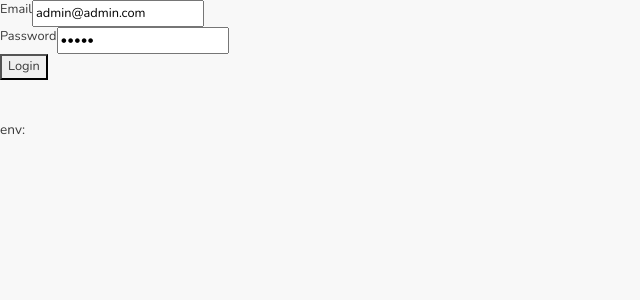
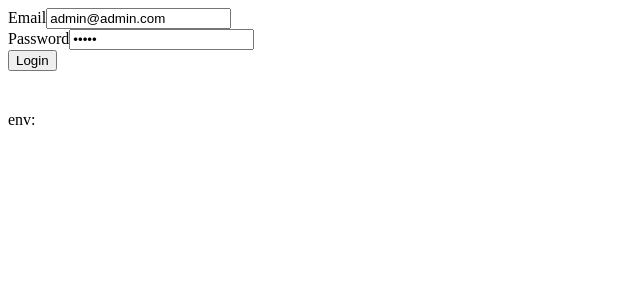
Before and after one commit to JojoBuskila/heroku-test, a React (Create React App) app: page / in a window 1280 px wide. Shown: the top 300 px of the page, without its empty margins (0-640 px from the left). Built offline with nearby package versions, Linux system fonts and the light colour scheme.

Commit message:
update progress

```diff
--- a/src/AppRenderer.js
+++ b/src/AppRenderer.js
@@ -1,19 +1,15 @@
 import React, { Suspense } from 'react';
 import ReactDOM from 'react-dom';
-import { Provider } from 'react-redux';
-import { configureStore } from './redux/store';
+// import { Provider } from 'react-redux';
+// import { configureStore } from './redux/store';
 import reportWebVitals from './reportWebVitals';
 
-const App = React.lazy(() => import(/* webpackChunkName: "App" */ './App'));
+// const App = React.lazy(() => import(/* webpackChunkName: "App" */ './App'));
+// const App = import('./App');
+import App from './App';
 
 const Main = () => {
-  return (
-    <Provider store={configureStore()}>
-      <Suspense fallback={<div className="loading" />}>
-        <App />
-      </Suspense>
-    </Provider>
-  );
+  return <App />;
 };
 
 ReactDOM.render(<Main />, document.getElementById('root'));
--- a/src/index.js
+++ b/src/index.js
@@ -1,25 +1,24 @@
-/* eslint-disable global-require */
-import './assets/css/vendor/bootstrap.min.css';
-import './assets/css/vendor/bootstrap.rtl.only.min.css';
-import 'react-circular-progressbar/dist/styles.css';
-import 'react-perfect-scrollbar/dist/css/styles.css';
-import 'react-big-calendar/lib/css/react-big-calendar.css';
-import 'react-image-lightbox/style.css';
-// import 'video.js/dist/video-js.css';
-import {
-  isMultiColorActive,
-  defaultColor,
-  isDarkSwitchActive,
-} from './constants/defaultValues';
-import { getCurrentColor, setCurrentColor } from './helpers/Utils';
+// import './assets/css/vendor/bootstrap.min.css';
+// import './assets/css/vendor/bootstrap.rtl.only.min.css';
+// import 'react-circular-progressbar/dist/styles.css';
+// import 'react-perfect-scrollbar/dist/css/styles.css';
+// import 'react-big-calendar/lib/css/react-big-calendar.css';
+// import 'react-image-lightbox/style.css';
+// // import 'video.js/dist/video-js.css';
+// import {
+//   isMultiColorActive,
+//   defaultColor,
+//   isDarkSwitchActive,
+// } from './constants/defaultValues';
+// import { getCurrentColor, setCurrentColor } from './helpers/Utils';
 
-const color =
-  isMultiColorActive || isDarkSwitchActive ? getCurrentColor() : defaultColor;
-setCurrentColor(color);
+// const color =
+//   isMultiColorActive || isDarkSwitchActive ? getCurrentColor() : defaultColor;
+// setCurrentColor(color);
 
 const render = () => {
-  import(`./assets/css/sass/themes/gogo.${color}.scss`).then(() => {
-    require('./AppRenderer');
-  });
+  // import(`./assets/css/sass/themes/gogo.${color}.scss`).then(() => {
+  require('./AppRenderer');
+  // });
 };
 render();
```
